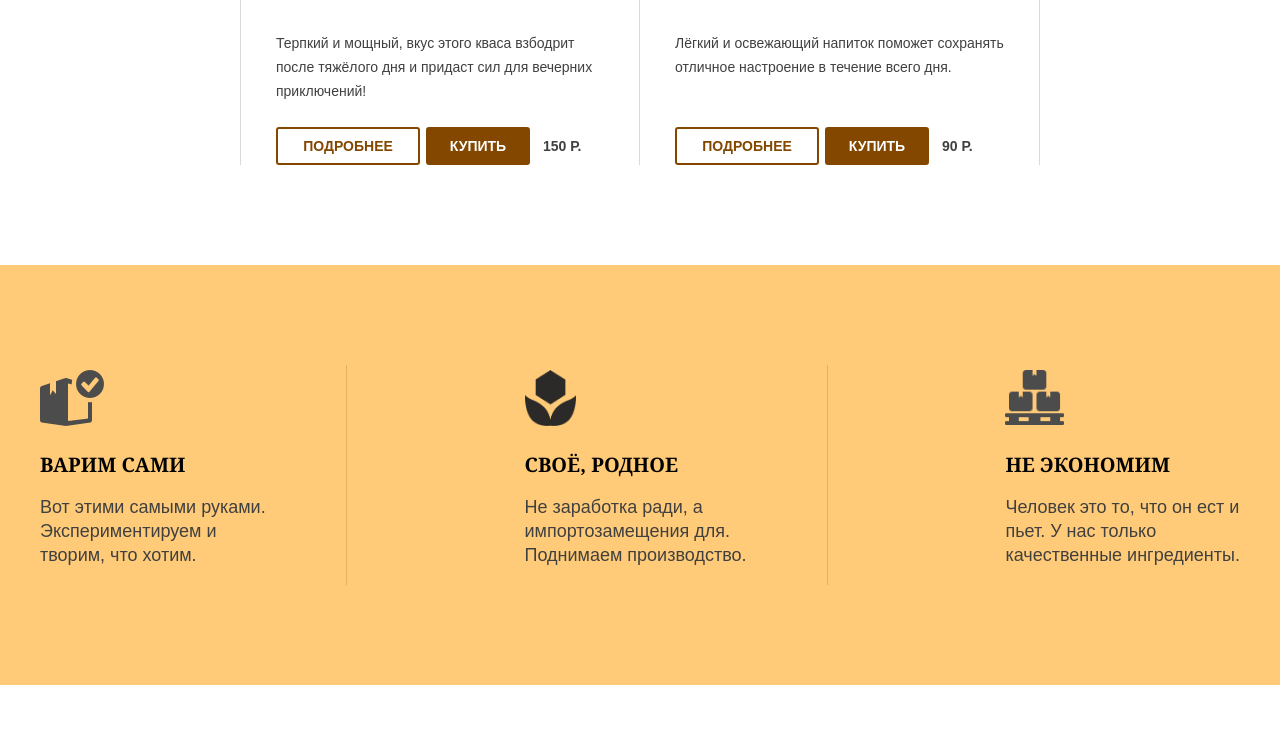
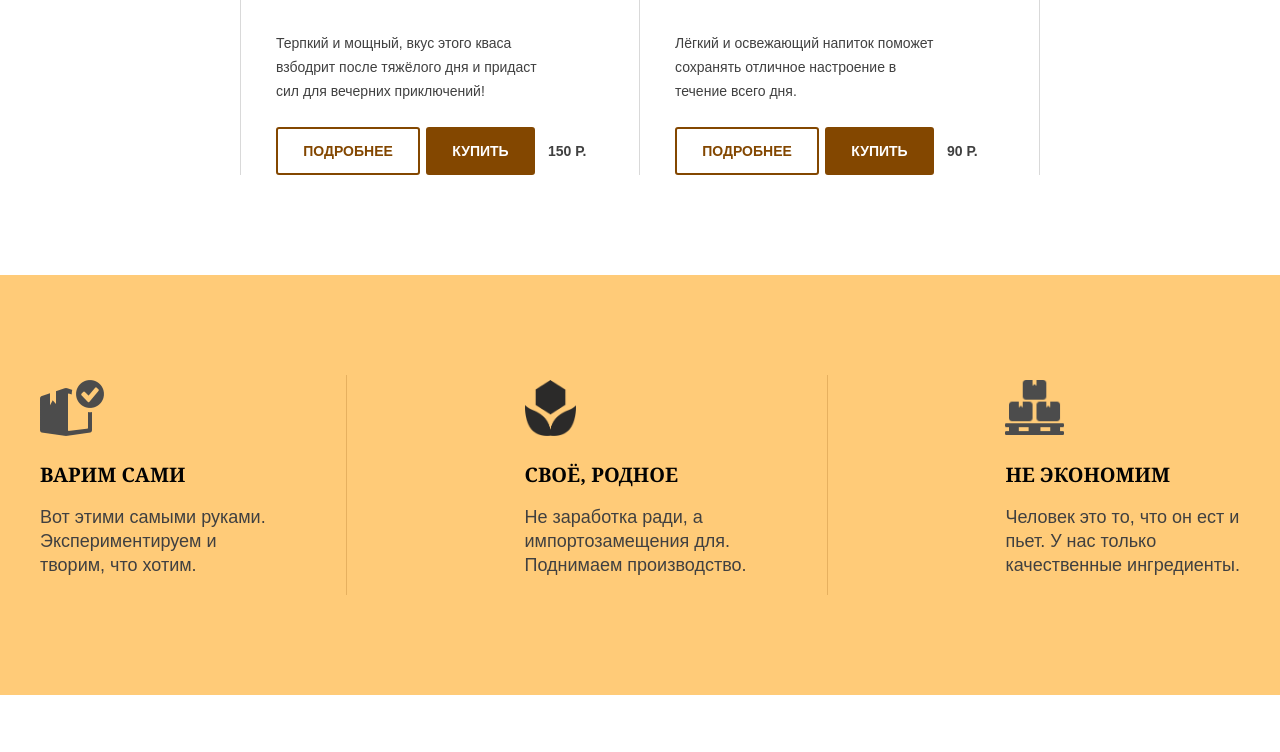
Before and after one commit to dexla/dexla.github.io, a plain HTML site: page index.html in a window 1280 px wide. Shown: the part 1248-2000 px from the top of the page. Drawn offline with Linux system fonts and the light colour scheme.

Commit message:
Update style.css

```diff
--- a/css/style.css
+++ b/css/style.css
@@ -259,7 +259,7 @@ body {
 }
 .beer1 {
     display: grid;
-    grid-template-columns: 180px 90px 60px;
+    grid-template-columns: 180px 50px 45px;
     grid-template-rows: 60px 360px 110px 110px auto;
      border-left: 1px solid #d9d9d9;
      border-right: 1px solid #d9d9d9;
@@ -268,7 +268,7 @@ body {
 }
 .beer2 {
     display: grid;
-    grid-template-columns: 180px 90px 60px;
+    grid-template-columns: 180px 50px 45px;
     grid-template-rows: 60px 360px 110px 110px auto;
     padding-left: 35px;
     border-right: 1px solid #d9d9d9;
@@ -347,7 +347,6 @@ body {
 .beer1 .pric1 {
      display: grid;
      grid-template-columns: 120px 80px 70px;
-     grid-template-rows: auto;
      grid-column: 1 / 4;
      grid-row: 5 / 6;
      grid-column-gap: 30px;
@@ -356,34 +355,22 @@ body {
 .beer2 .pric2 {
     display: grid;
     grid-template-columns: 120px 80px 70px;
-    grid-template-rows: auto;
     grid-column: 1 / 4;
     grid-row: 5 / 6;
     grid-column-gap: 30px;
 }
-
-.pric1 .btn:nth-child(1) {
-    grid-column: 1 / 2;
-    padding: 5px;
-}
-.pric2 .btn:nth-child(1) {
-    grid-column: 1 / 2;
-    padding: 5px;
-}
 .pric1 .cena {
     grid-column: 3 / 4;
-    padding: 7px;
+    padding: 12px;
 }
 .pric2 .cena {
     grid-column: 3 / 4;
-    padding: 7px;
+    padding: 12px;
 }
-
 .btn {
     display: inline-block;
-    width: 130px;
+    width: 140px;
     font: inherit;
-    vertical-align: middle;
     text-align: center;
     color: #834700;
     font-weight: bold;
@@ -392,23 +379,21 @@ body {
     word-wrap: break-word;
     border: 2px solid #834700;
     border-radius: 3px;
+    padding: 10px 0;
 }
 .btn:hover {
     color: #834700;
     border-color: #834700;
 }
-
 .btn:active {
     color: rgba(235, 182, 126, 0.3);
     border-color: #8d745a;
 }
-
 .btn-buy {
     display: inline-block;
-    width: 100px;
-    padding-top: 5px;
+    width: 105px;
+    padding: 10px 0;
     font: inherit;
-    vertical-align: middle;
     text-align: center;
     background: #834700;
     font-weight: bold;
```
